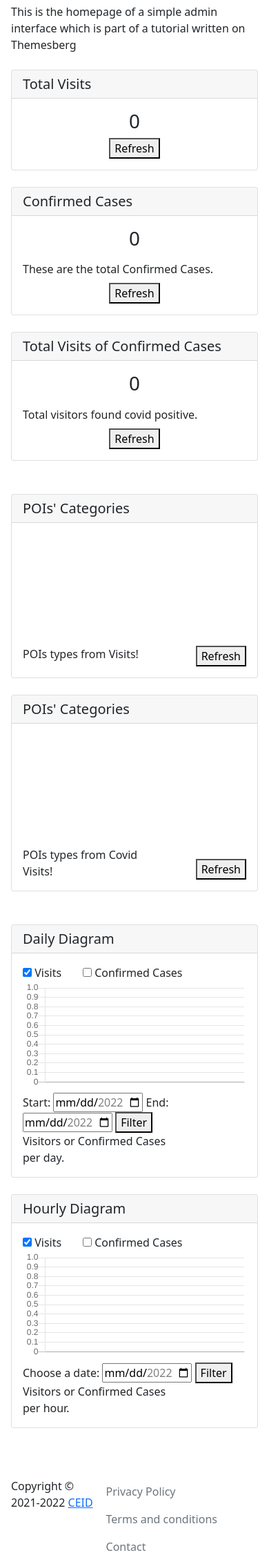
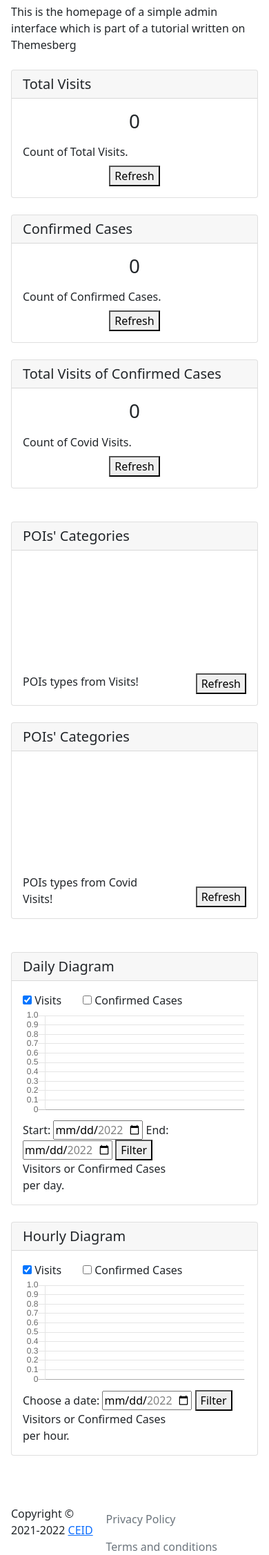
Before and after one commit to GeorgeGlarakis/covid-not-found, a PHP site: page /AdminPanel/admin.php in a window 390 px wide. Shown: the part 207-2461 px from the top of the page at 69% size. Run offline with PHP 8.4, Linux system fonts and the light colour scheme; the template is opened without the code that fills it, so the values that code supplies are empty; a map, chart or similar area stays blank; some libraries are stand-ins or nearby versions.

Commit message:
Changed charts(1-3) message

```diff
--- a/AdminPanel/admin.php
+++ b/AdminPanel/admin.php
@@ -13,11 +13,15 @@
                             	<div class="d-flex align-items-center justify-content-center">
                                 	<h1 id="chart-1"></h1>
                               	</div>
+								<div class = "row">
+								<div class = "clot-12 col-md-12 col-lg-8 my-2">
+									<p class ="card-text text">Count of Total Visits.</p>
+								</div>
 
 								<div class="col-12 col-md-12 col-lg-4 d-flex align-items-center justify-content-center align-items-lg-end justify-content-lg-end">
 									<button id="refresh-chart-1">Refresh</button>
 								</div>
-
+								</div>
                             </div>
                         </div>
                     </div>
@@ -31,7 +35,7 @@
                             	</div>
 								<div class="row">
 								<div class="col-12 col-md-12 col-lg-8 my-2">
-										<p class="card-text text">These are the total Confirmed Cases.</p>
+										<p class="card-text text">Count of Confirmed Cases.</p>
 									</div>
 									<div class="col-12 col-md-12 col-lg-4 d-flex align-items-center justify-content-center align-items-lg-end justify-content-lg-end">
 										<button id="refresh-chart-2">Refresh</button>
@@ -49,7 +53,7 @@
                               	</div>
 								<div class="row">
 									<div class="col-12 col-md-12 col-lg-8 my-2">
-										<p class="card-text text">Total visitors found covid positive.</p>
+										<p class="card-text text">Count of Covid Visits.</p>
 									</div>
 									<div class="col-12 col-md-12 col-lg-4 d-flex align-items-center justify-content-center align-items-lg-end justify-content-lg-end">
 										<button id="refresh-chart-3">Refresh</button>
```
